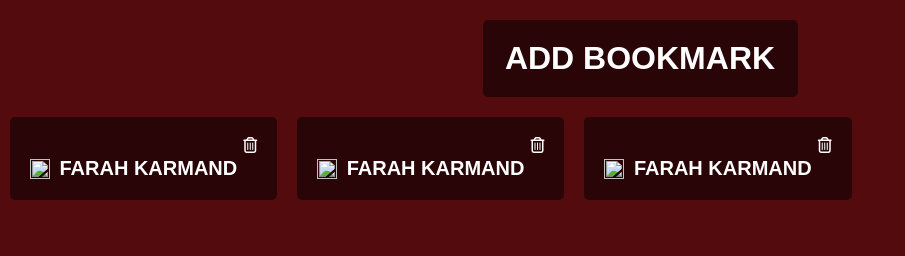
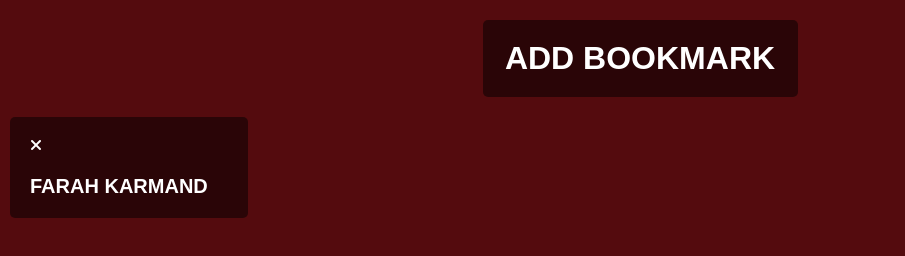
Before and after one commit to auorra/Book-Keeper, a plain HTML site: page index.html in a window 1280 px wide. Shown: the whole page, without its empty margins (0-905 px from the left). Drawn offline with Linux system fonts and the light colour scheme.

Commit message:
build bookmarks

```diff
--- a/index.html
+++ b/index.html
@@ -17,29 +17,7 @@
 	<!-- Open Modal -->
 	<h1 id="show-modal">Add Bookmark</h1>
 	<!-- Bookmarks -->
-	<div class="container" id="bookmarks-container">
-		<div class="item">
-			<i class="far fa-trash-alt" id="delete-bookmark" title="Delete Bookmark"></i>
-			<div class="name">
-				<img src="" alt="">
-				<a href="" target="_blank">Farah Karmand</a>
-			</div>
-		</div>
-		<div class="item">
-			<i class="far fa-trash-alt" id="delete-bookmark" title="Delete Bookmark"></i>
-			<div class="name">
-				<img src="" alt="">
-				<a href="" target="_blank">Farah Karmand</a>
-			</div>
-		</div>
-		<div class="item">
-			<i class="far fa-trash-alt" id="delete-bookmark" title="Delete Bookmark"></i>
-			<div class="name">
-				<img src="" alt="">
-				<a href="" target="_blank">Farah Karmand</a>
-			</div>
-		</div>
-	</div>
+	<div class="container" id="bookmarks-container"></div>
 	<!-- Modal -->
 	<div class="modal-container" id="modal">
 		<div class="modal">
--- a/script.js
+++ b/script.js
@@ -37,6 +37,40 @@ function validate(nameValue, urlValue) {
 
 }
 
+//Build bookmarks DOM
+function buildBookmarks() {
+	//build items
+	bookmarks.forEach((bookmark) => {
+		const { name, url } = bookmark;
+		//Item
+		const item = document.createElement('div');
+		item.classList.add('item');
+		//Close Icon
+		const closeIcon = document.createElement('i');
+		closeIcon.classList.add('fas', 'fa-times');
+		closeIcon.setAttribute('title', 'Delete Bookmark');
+		closeIcon.setAttribute('onclick', `deleteBookmark('${url}')`);
+		//Favicon / Link Container
+		const linkInfo = document.createElement('div');
+		linkInfo.classList.add('name');
+		//Favicon - not sure about favicon yet.
+		// const favicon = document.createElement('img');
+		// favicon.setAttribute('src');
+		// favicon.setAttribute('alt', 'Favicon');
+
+		//Link
+		const link = document.createElement('a');
+		link.setAttribute('href', `${url}`);
+		link.setAttribute('target', '_blank');
+		link.textContent = name;
+		//Append to bookmarks container
+		linkInfo.append(link);
+		item.append(closeIcon, linkInfo);
+		bookmarksContainer.appendChild(item);
+
+	});
+}
+
 //Fetch Bookmarks
 function fetchBookmarks() {
 	//Get bookmarks from localStorage if available
@@ -51,7 +85,7 @@ function fetchBookmarks() {
 		];
 		localStorage.setItem('bookmarks', JSON.stringify(bookmarks));
 	}
-	console.log(bookmarks);
+	buildBookmarks();
 }
 
 //Handle Data from Form
```
